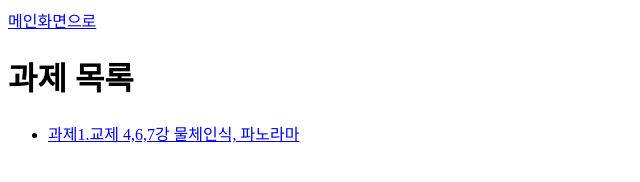
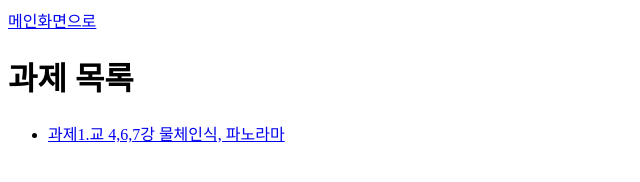
Before and after one commit to hyj378/open_cv_basic, a plain HTML site: page 과제/과제.html in a window 1280 px wide. Shown: the full height of the page, 0-640 px from the left. Drawn offline with Linux system fonts and the light colour scheme.

```diff
--- a/과제/과제.html
+++ b/과제/과제.html
@@ -10,7 +10,7 @@
   </header>
   <nav>
     <ul>
-      <li><a href="과제1/과제1.html">과제1.교제 4,6,7강 물체인식, 파노라마</a></li>
+      <li><a href="과제1/과제1.html">과제1.교 4,6,7강 물체인식, 파노라마</a></li>
 
     </ul>
   </nav>
```
